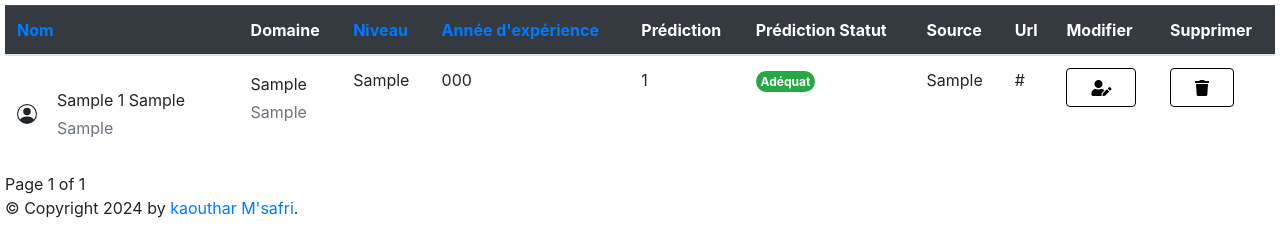
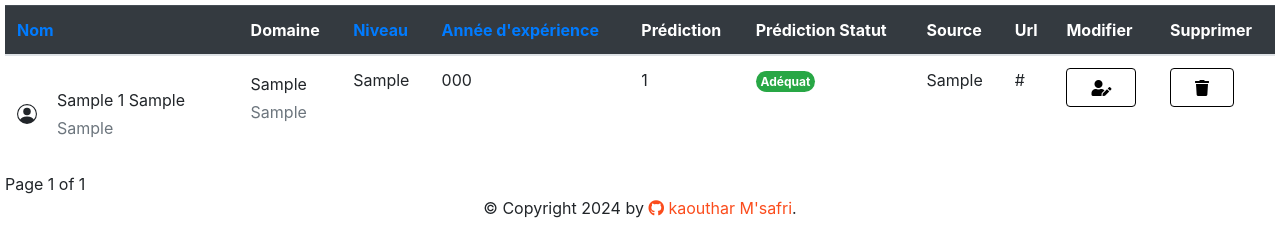
Before and after one commit to kaoutharmsafri/cvapp, a Flask app: page /database in a window 1280 px wide. Shown: the part 883-1108 px from the top of the page. Run offline with Flask 3, Linux system fonts and the light colour scheme; a user stored in the database is signed in; tables that the repository leaves empty hold one stand-in row (values such as "Sample post"); some libraries are stand-ins or nearby versions.

Commit message:
actions 2

```diff
--- a/templates/home.html
+++ b/templates/home.html
@@ -57,7 +57,6 @@
         <div class="col-md-8 col-sm-12">
           <div class="banner-text">
             <h2 class="white">Bienvenue à BENGY.H SOLUTIONS</h2>
-            <h2 class="white">BRéalisé par M'safri kaouthar</h2>
             <p class="banner-text white">Satisfaire vos besoins au domaine de l'industrie.</p>
             <br><br><br>
           <br><br><br><br>
@@ -438,6 +437,7 @@
     <div class="row">
       <div class="col-md-12">
         <p>2018 &copy; Applight. Website Designed by <a href="http://w3Template.com" target="_blank" rel="dofollow">W3 Template</a></p>
+        &copy; Copyright 2024 by <a href="https://github.com/kaoutharmsafri"><i class="fab fa-github"></i> kaouthar M'safri</a>.
       </div>
     </div>
   </div>
--- a/templates/layout.html
+++ b/templates/layout.html
@@ -19,8 +19,9 @@
     <div id="content" class="content">{% block content %}{% endblock %}</div>
     <div id="footer">
       {% block footer %}
-      &copy; Copyright 2024 by <a href="http://domain.invalid/">kaouthar M'safri</a>.
-      {% endblock %}
+      <center>
+      &copy; Copyright 2024 by <a href="https://github.com/kaoutharmsafri" style="color:#fb4c1c;"><i class="fab fa-github"></i> kaouthar M'safri</a>.
+      </center>{% endblock %}
       <script src="https://code.jquery.com/jquery-3.6.0.min.js"></script>
       <script src="https://cdn.jsdelivr.net/npm/bootstrap@4.6.2/dist/js/bootstrap.min.js"></script>
       <script src="https://ajax.googleapis.com/ajax/libs/jquery/3.5.1/jquery.min.js"></script>
```
